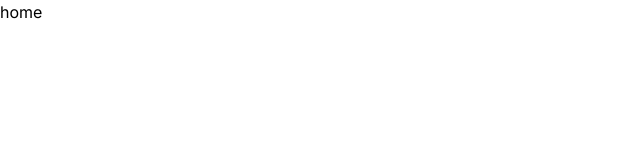
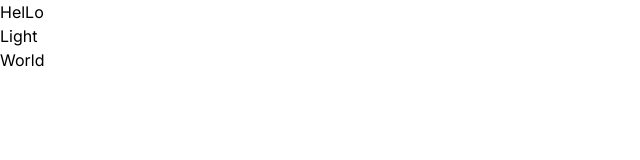
Before and after one commit to joshuamwo/gwmy, a Next.js app: page / in a window 1280 px wide. Shown: the top 160 px of the page, without its empty margins (0-640 px from the left). Built offline with nearby package versions, Linux system fonts and the light colour scheme.

Commit message:
dark/light mode setup

```diff
--- a/app/layout.tsx
+++ b/app/layout.tsx
@@ -1,8 +1,9 @@
 import type { Metadata } from "next";
 import { Inter } from "next/font/google";
 import "./globals.css";
+const inter = Inter({ subsets: ["latin"] });
 
-const inter = Inter({ subsets: ["latin"] });
+import MyRootLayout from "@/layouts/MyRootLayout";
 
 export const metadata: Metadata = {
   title: "GWMY",
@@ -16,7 +17,9 @@ export default function RootLayout({
 }) {
   return (
     <html lang="en">
-      <body className={inter.className}>{children}</body>
+      <body className={inter.className}>
+        <MyRootLayout>{children}</MyRootLayout>
+      </body>
     </html>
   );
 }
--- a/app/page.tsx
+++ b/app/page.tsx
@@ -1,3 +1,29 @@
-export default function Home() {
-  return <>home</>;
+"use client";
+
+import { useTheme } from "next-themes";
+import { ThemeProvider } from "@/lib/theme-provider";
+import { useEffect, useState } from "react";
+
+export default function App() {
+  const { theme, setTheme } = useTheme();
+  const [mounted, setMounted] = useState(false);
+
+  // This is to prevent server-side & client-side rendering mismatch
+  useEffect(() => {
+    setMounted(true);
+    console.log(theme);
+  }, [theme]);
+  if (!mounted) {
+    return null;
+  }
+
+  return (
+    <>
+      <div>HelLo</div>
+      <button onClick={() => setTheme(theme === "dark" ? "light" : "dark")}>
+        {theme === "light" ? "Dark" : "Light"}
+      </button>
+      <div>World</div>
+    </>
+  );
 }
--- /dev/null
+++ b/layouts/MyRootLayout.tsx
@@ -0,0 +1,15 @@
+import { ThemeProvider } from "@/lib/theme-provider";
+
+export default function MyRootLayout({
+  children,
+}: {
+  children: React.ReactNode;
+}) {
+  return (
+    <ThemeProvider attribute="class" defaultTheme="system" enableSystem>
+      <div className=" flex flex-col min-h-screen w-full bg-light-300 dark:bg-dark ">
+        {children}
+      </div>
+    </ThemeProvider>
+  );
+}
--- /dev/null
+++ b/lib/theme-provider.tsx
@@ -0,0 +1,8 @@
+"use client";
+import * as React from "react";
+import { ThemeProvider as NextThemesProvider } from "next-themes";
+import type { ThemeProviderProps } from "next-themes/dist/types";
+
+export function ThemeProvider({ children, ...props }: ThemeProviderProps) {
+  return <NextThemesProvider {...props}>{children}</NextThemesProvider>;
+}
--- a/package.json
+++ b/package.json
@@ -13,11 +13,13 @@
     "@supabase/auth-ui-shared": "^0.1.8",
     "@supabase/ssr": "^0.0.5",
     "@supabase/supabase-js": "^2.38.4",
+    "@tailwindcss/forms": "^0.5.6",
+    "@tailwindcss/typography": "^0.5.10",
     "next": "14.0.1",
     "next-auth": "^4.24.4",
+    "next-themes": "^0.2.1",
     "react": "^18",
     "react-dom": "^18",
-    "react-themes": "^0.16.3",
     "recoil": "^0.7.7"
   },
   "devDependencies": {
--- a/tailwind.config.js
+++ b/tailwind.config.js
@@ -1,3 +1,4 @@
+/** @type {import('tailwindcss').Config} */
 function withOpacity(variableName) {
   return ({ opacityValue }) => {
     if (opacityValue !== undefined) {
@@ -10,11 +11,10 @@ function withOpacity(variableName) {
 
 module.exports = {
   content: [
-    "./src/pages/**/*.{js,ts,jsx,tsx}",
-    "./src/components/**/*.{js,ts,jsx,tsx}",
-    "./src/layouts/**/*.{js,ts,jsx,tsx}",
+    "./app/**/*.{js,ts,jsx,tsx,mdx}",
+    "./components/**/*.{js,ts,jsx,tsx,mdx}",
   ],
-  darkMode: "class", // or 'media' or 'class'
+  darkMode: "class",
   theme: {
     screens: {
       xs: "480px",
```
Also changed, not shown: 1 other file (tests, documents, lock files or other folders).
